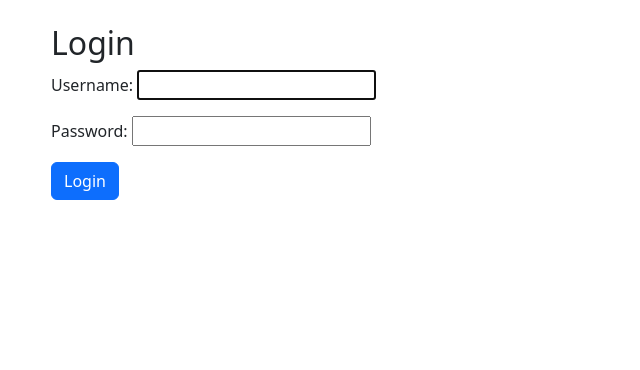
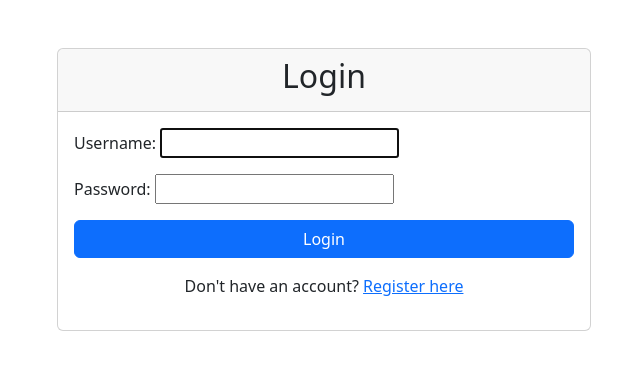
Before and after one commit to rabsingh/Capstone-Project, a Django app: page /login/ in a window 1280 px wide. Shown: the part 56-426 px from the top of the page, without its empty margins (316-956 px from the left). Run offline with Django 4.2, Linux system fonts and the light colour scheme; some libraries are stand-ins or nearby versions.

Commit message:
runserver starts at login & login page established

```diff
--- a/shopping_list/settings.py
+++ b/shopping_list/settings.py
@@ -148,5 +148,6 @@ STATIC_ROOT = os.path.join(BASE_DIR, 'staticfiles')
 
 DEFAULT_AUTO_FIELD = 'django.db.models.BigAutoField'
 
+LOGIN_URL = 'login'
 LOGIN_REDIRECT_URL = 'item_list'
-LOGIN_URL = '/login/'
+LOGOUT_REDIRECT_URL = 'login'
--- a/shopping_list/urls.py
+++ b/shopping_list/urls.py
@@ -2,10 +2,15 @@ from django.contrib import admin
 from django.urls import path, include
 from django.contrib.auth import views as auth_views
 from shopping_list_app import views as app_views
+from django.shortcuts import redirect
+
+def redirect_to_login(request):
+    return redirect('login')
 
 urlpatterns = [
+    path('', redirect_to_login, name='home'),
     path('admin/', admin.site.urls),
-    path('', include('shopping_list_app.urls')),
+    path('shopping/', include('shopping_list_app.urls')),
     path('login/', auth_views.LoginView.as_view(template_name='registration/login.html'), name='login'),
     path('logout/', auth_views.LogoutView.as_view(next_page='login'), name='logout'),
     path('register/', app_views.register, name='register'),
--- a/templates/registration/login.html
+++ b/templates/registration/login.html
@@ -1,14 +1,27 @@
-{% extends 'base.html' %}
+{% extends "base.html" %}
 
 {% block content %}
+<div class="container mt-5">
     <div class="row justify-content-center">
         <div class="col-md-6">
-        <h2>Login</h2>
+            <div class="card">
+                <div class="card-header">
+                    <h2 class="text-center">Login</h2>
+                </div>
+                <div class="card-body">
                     <form method="post">
                         {% csrf_token %}
                         {{ form.as_p }}
+                        <div class="d-grid">
                             <button type="submit" class="btn btn-primary">Login</button>
+                        </div>
                     </form>
+                    <div class="text-center mt-3">
+                        <p>Don't have an account? <a href="{% url 'register' %}">Register here</a></p>
+                    </div>
+                </div>
+            </div>
+        </div>
     </div>
 </div>
 {% endblock %}
```
Lines whose indentation alone changed are shown as unchanged.
